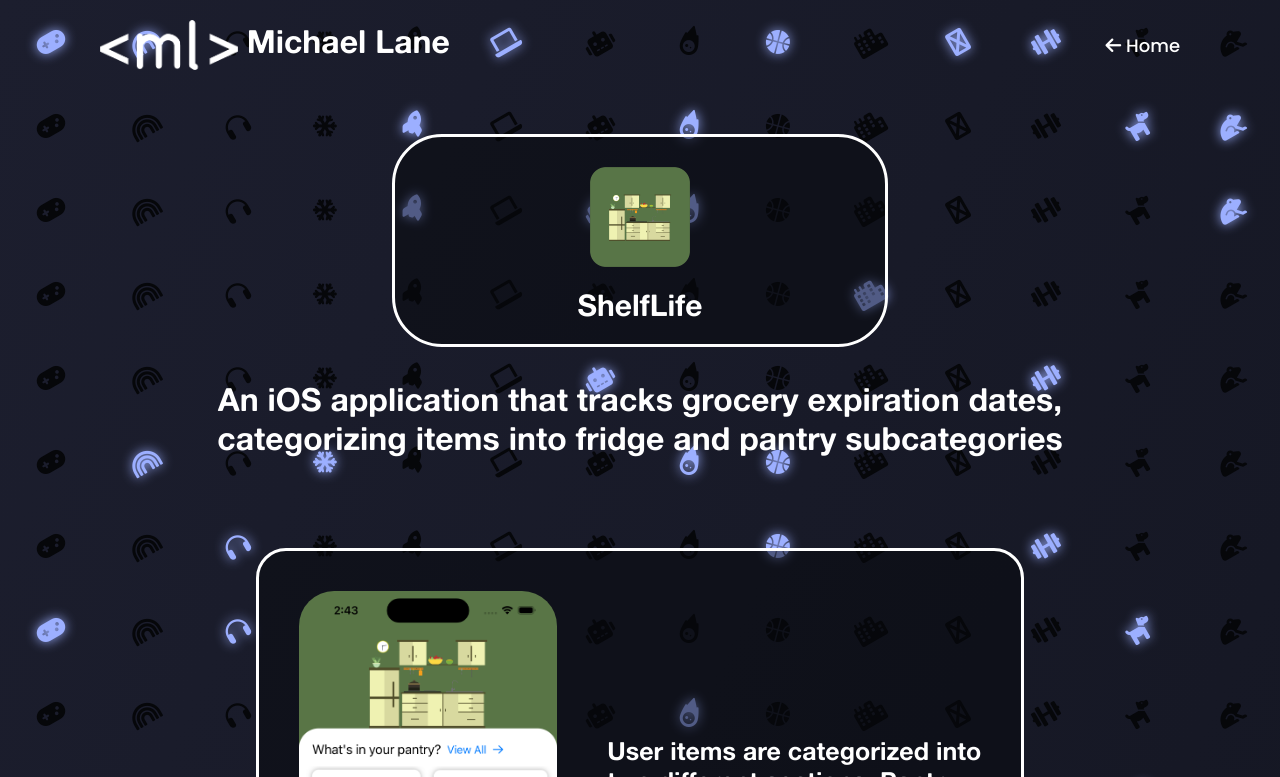
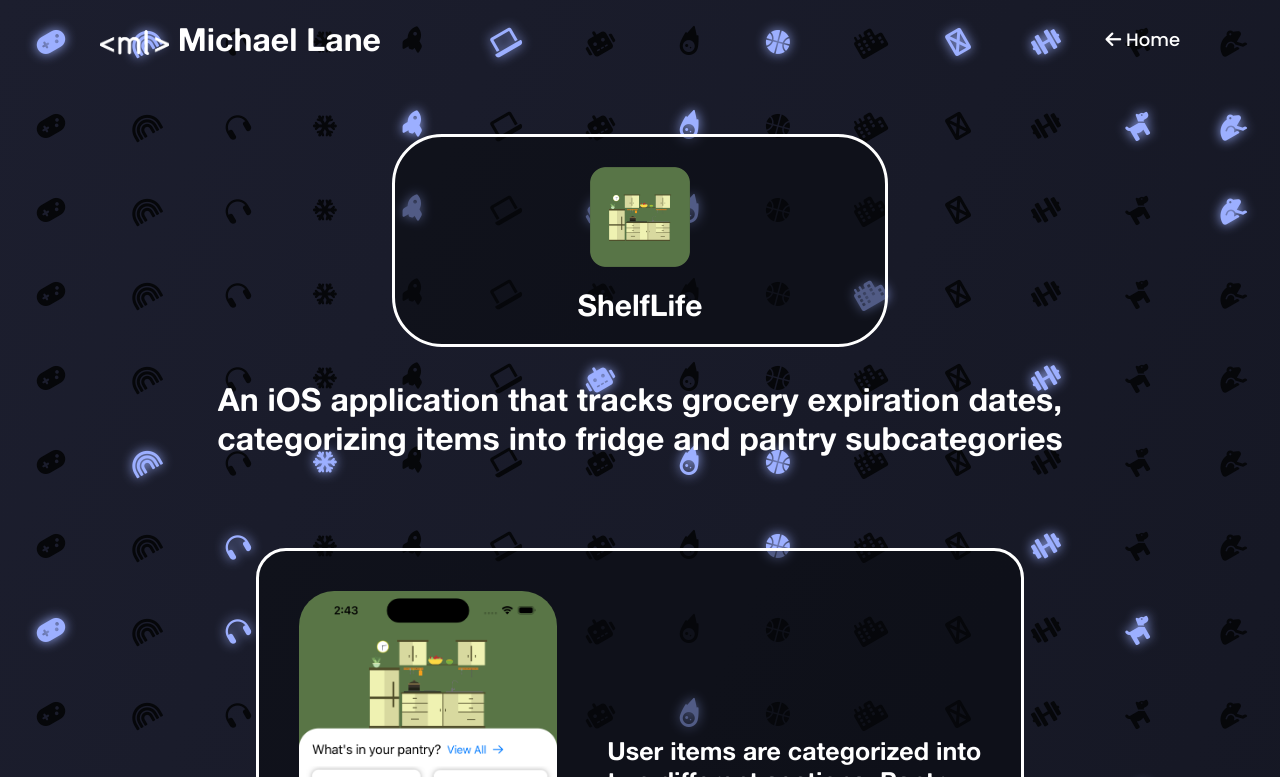
Before and after one commit to michaellane28/PortfolioWebsite, a plain HTML site: page shelfLife.html in a window 1280 px wide. Shown: the top 777 px of the page. Drawn offline with Linux system fonts and the light colour scheme.

Commit message:
Logo Image Fix

```diff
--- a/iceManagementStyles.css
+++ b/iceManagementStyles.css
@@ -39,7 +39,7 @@ header {
 }
 
 .logo img {
-    height: 50px;  /* Adjust the height to make the image smaller */
+    height: 25px;  /* Adjust the height to make the image smaller */
     width: auto;
     vertical-align: middle;
 }
--- a/shelfLifeStyles.css
+++ b/shelfLifeStyles.css
@@ -39,7 +39,7 @@ header {
 }
 
 .logo img {
-    height: 50px;  /* Adjust the height to make the image smaller */
+    height: 25px;  /* Adjust the height to make the image smaller */
     width: auto;
     vertical-align: middle;
 }
--- a/uiColorCodesStyles.css
+++ b/uiColorCodesStyles.css
@@ -39,7 +39,7 @@ header {
 }
 
 .logo img {
-    height: 50px;  /* Adjust the height to make the image smaller */
+    height: 25px;  /* Adjust the height to make the image smaller */
     width: auto;
     vertical-align: middle;
 }
```
